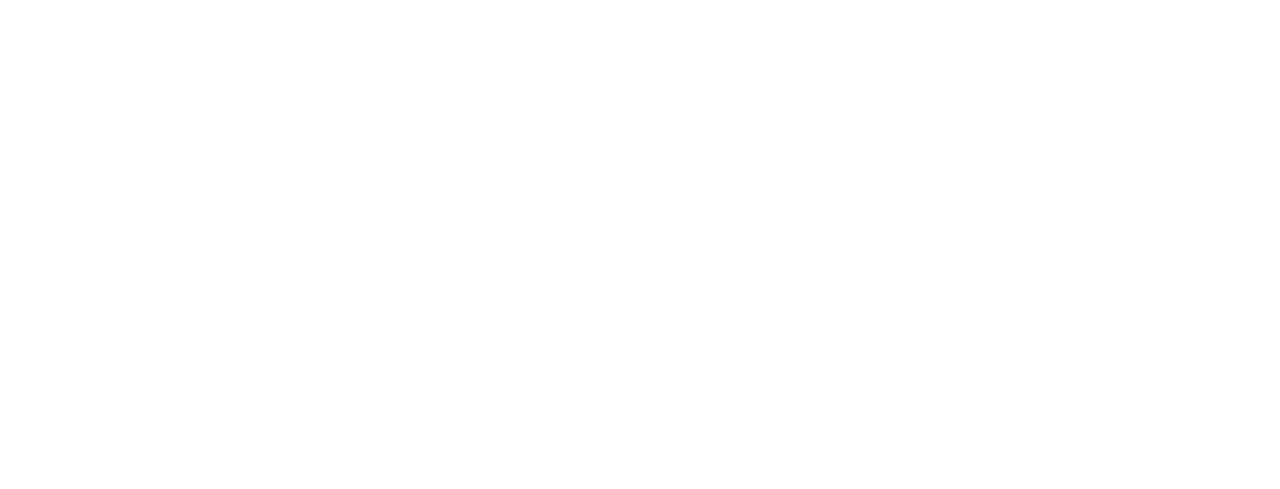
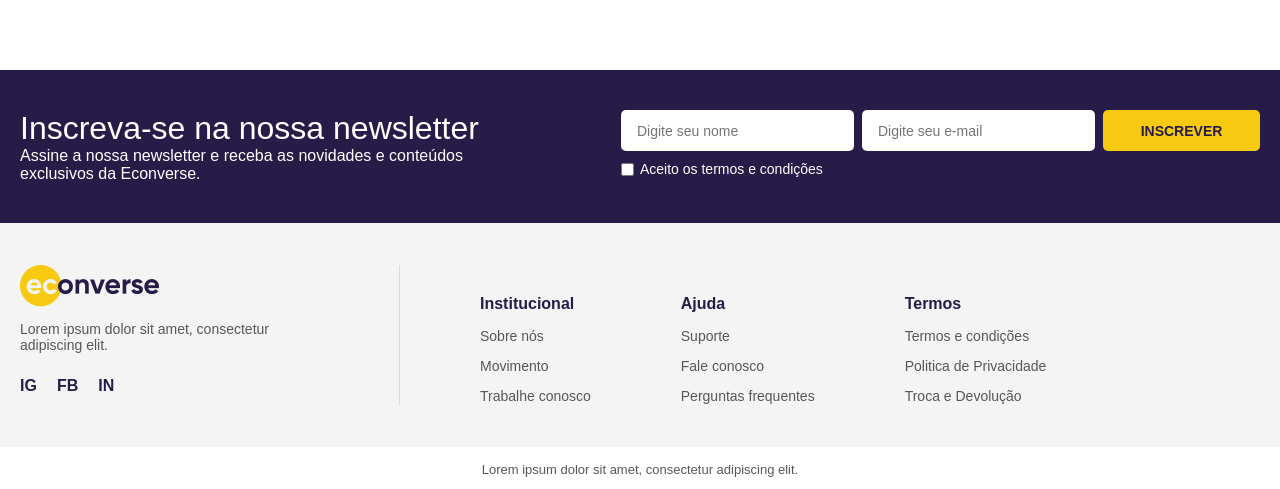
Before and after one commit to BORGES-GRU/Teste-Vaga-FrontEnd, a React (Vite) app in the folder vaga-econverse/: page / in a window 1280 px wide. Shown: the part 3877-4366 px from the top of the page. Before the commit the page ends 3857 px from the top, so only its background shows below. Built offline with nearby package versions, Linux system fonts and the light colour scheme; no server answers.

Commit message:
refact: adiciona o <Newsletter/> e o <Footer/> no App.tsx

```diff
--- a/vaga-econverse/src/App.tsx
+++ b/vaga-econverse/src/App.tsx
@@ -4,6 +4,8 @@
 import Banner from './components/Banner'
 import Partners from './components/Partners'
 import Brands from './components/Brands'
+import Newsletter from './components/Newsletter'
+import Footer from './components/Footer'
 import Categories from './components/Categories'
 import Showcase from './components/Showcase'
 import localData from './data/product.json'
@@ -40,6 +42,9 @@
         <Showcase title="Produtos relacionados" products={products} onSelect={setSelected} />
       </main>
 
+      <Newsletter />
+      <Footer/>
+
       {selected && <ProductModal product={selected} onClose={() => setSelected(null)} />}
     </>
   )
--- a/vaga-econverse/src/components/Footer.scss
+++ b/vaga-econverse/src/components/Footer.scss
@@ -1,6 +1,10 @@
 @use '../styles/variables' as *;
 
 .footer {
+    &__bg{
+        background: $color-bg-light;
+    }
+
   &__main {
     display: flex;
     gap: 80px;
```
